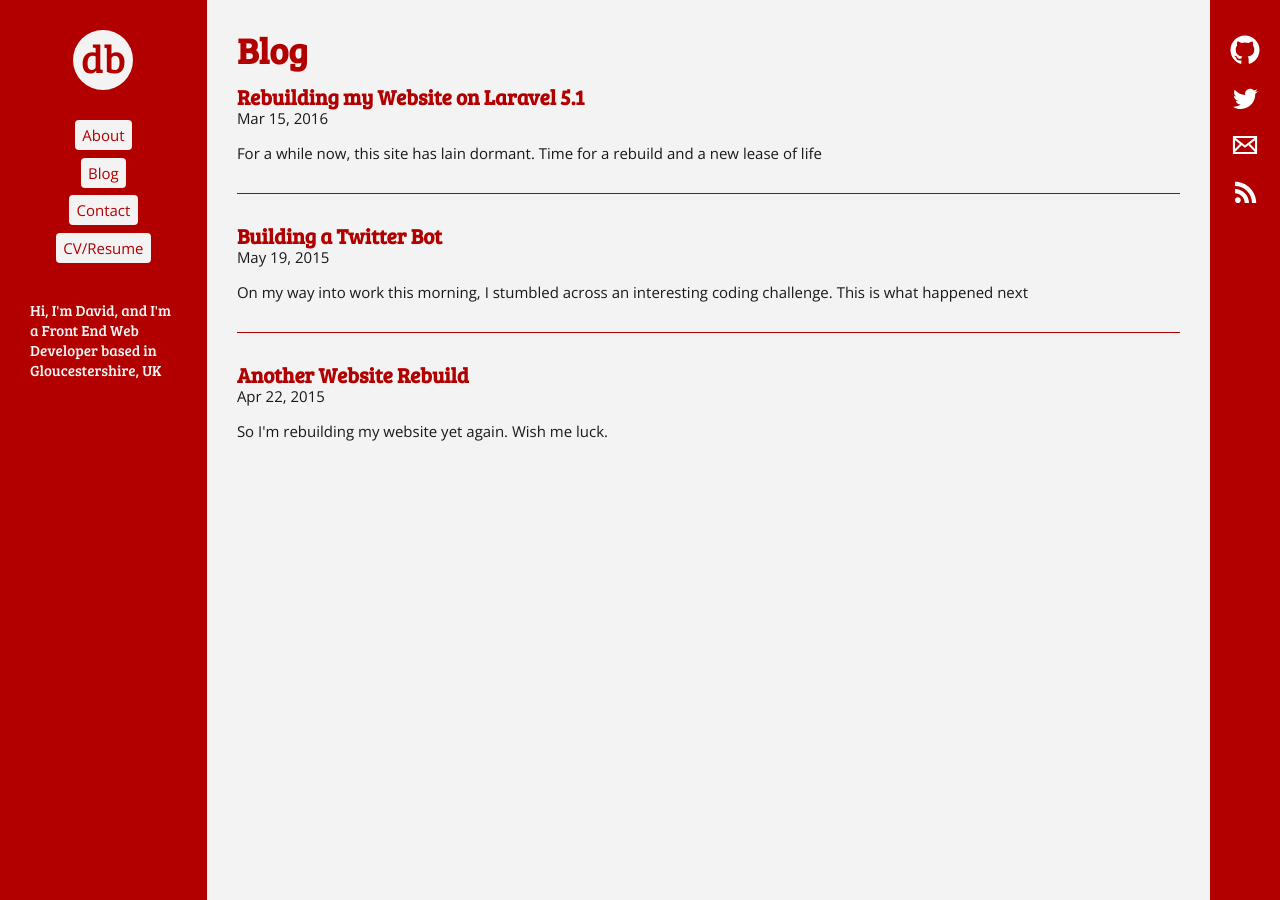
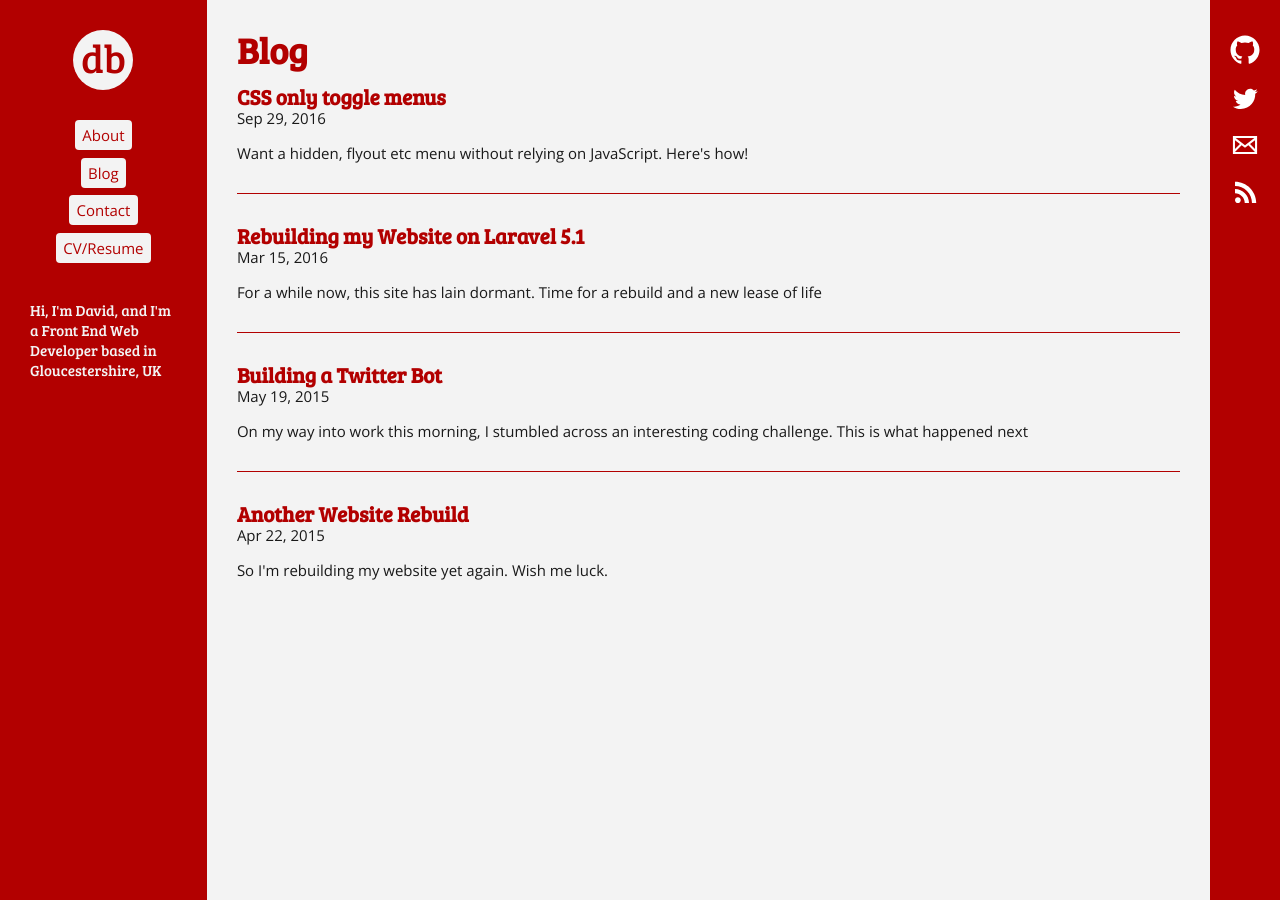
Before and after one commit to davebeesley/davebeesley.github.io, a Jekyll site: the page built from blog/index.html, in a window 1280 px wide. Built offline with Jekyll 4.4.1, drawn with Linux system fonts in a browser that asks for light colours; comment, search, counter and statistics services are not loaded; some of the changed lines change nothing that is shown.

Commit message:
Update code highlighting. Add CSS Only Menu article

`````diff
--- a/_config.yml
+++ b/_config.yml
@@ -10,7 +10,7 @@ github_username:  davebeesley
 
 # Build settings
 markdown: kramdown
-highlighter: pygments
+highlighter: rouge
 encoding: utf-8
 permalink: /blog/:year/:month/:title
 paginate: 5
--- /dev/null
+++ b/_posts/2016-09-29-css-only-hidden-menus.md
@@ -0,0 +1,54 @@
+---
+layout: post
+title: CSS only toggle menus
+date: 2016-09-29T19:00:00.000Z
+categories: css html menu hamburger
+excerpt: Want a hidden, flyout etc menu without relying on JavaScript. Here's how!
+---
+
+So, up until recently, I have been building menus that are hidden and appear when a button is clicked using HTML, CSS and crucially... a JavaScript library (namely jQuery).
+This has usually involved binding a click event listener to the button, then toggling an 'is-active' or 'is-visible' class on the menu and the button once that event fires. This, is a great solution although it has either been to the exclusion of non JavaScript users; or it has required me to replicate my menu in the footer and apply an anchor jump link to the button so that if JavaScript doesn't load, clicking the button produces a jump to the menu.
+
+## Enter CSS Pseudo selectors
+
+With the growing support for CSS Pseudo selectors, specifically :target, I have made the jump (pun intended) to using my a jump link to actually show the menu. This approach requires no JavaScript at all, and is supported in all modern browsers (CH 4+, FF 3.5+, Safari 3.2+, Opera 10.1+, IE 7+).
+
+### An Example
+
+So let look at what markup you would use for you menu
+
+```` html
+<nav class="nav" id="main-nav" role="navigation">
+	<ul>
+		<li><a href="/">Home</a></li>
+		<li><a href="/about">About</a></li>
+		<li><a href="/products">Products</a></li>
+		...
+	</ul>
+</nav>
+````
+
+And lets say you have a simple anchor tag that you have styled up to look like a hamburger
+
+```` html
+<a href="#main-nav"><span class="is-hidden" hidden aria-hidden="true">Menu</span></a>
+````
+
+The crucial part here is the href. This must start with a hash and then contain the ID of the element that is hidden. Much like a standard jump link.
+
+Now the CSS
+
+```` css
+.nav {
+	display: none;
+}
+
+.nav:target {
+	display: block;
+}
+````
+
+It's that simple.
+You may want to include an anchor with an empty href inside the menu to use as a close button. But other than that, you can style it up however you want, with whatever animations and transitions help make it feel slick.
+
+#### Enjoy
`````
